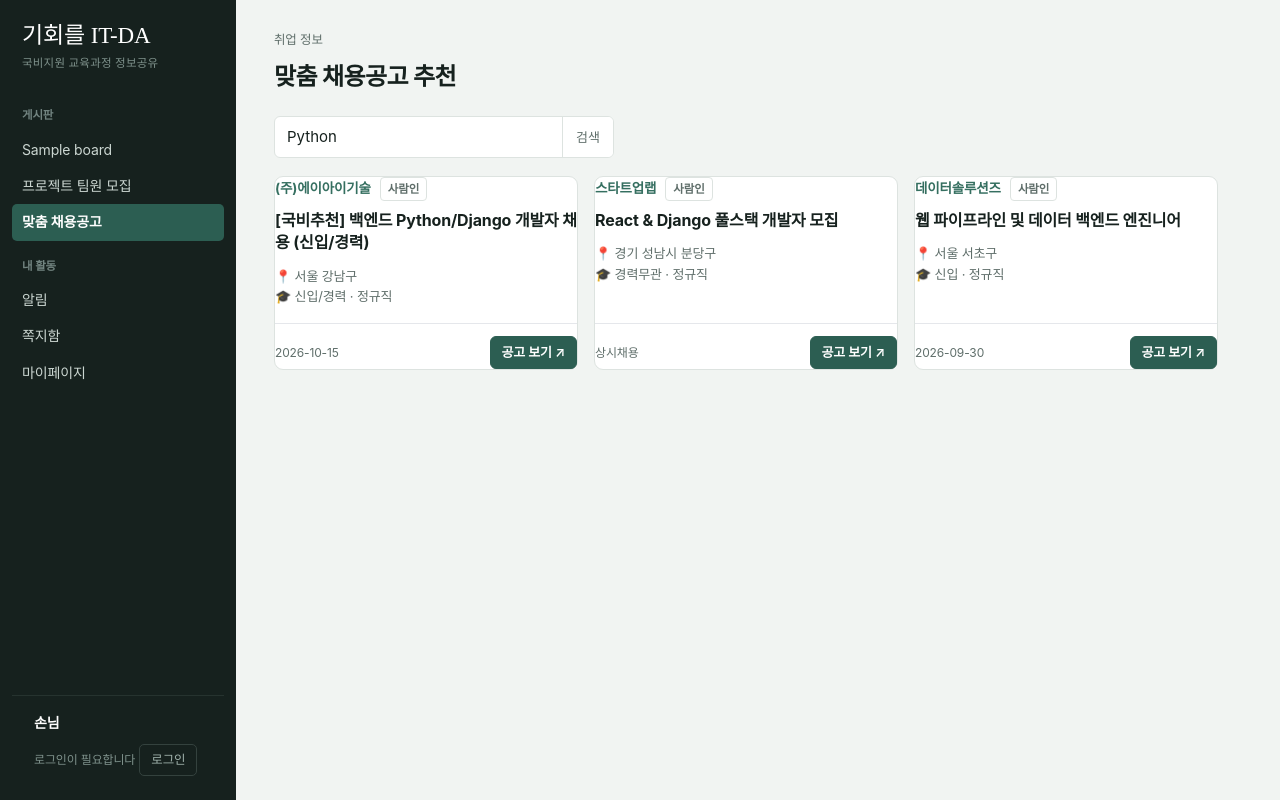
After one commit to AXI260720TEAM3/axi_community, a Django app: page /jobs/recommend/ in a window 1280 px wide. The commit adds this page. Run offline with Django 5.2, Linux system fonts and the light colour scheme; tables that the repository leaves empty hold one stand-in row (values such as "Sample post"); some web fonts are replaced.

Commit message:
맞춤채용공고 페이지추가(아직 api없음)

```diff
--- a/community/templates/base.html
+++ b/community/templates/base.html
@@ -32,6 +32,9 @@
 
     <a class="navlink" href="{% url 'recruit_list' %}"
        {% if nav_current == 'recruit' %}aria-current="true"{% endif %}>프로젝트 팀원 모집</a>
+
+    <a class="navlink" href="{% url 'job_recommendations' %}"
+      {% if nav_current == 'jobs' %}aria-current="true"{% endif %}>맞춤 채용공고</a>
 
     <h4>내 활동</h4>
     <a class="navlink" href="{% url 'notification_list' %}"
--- /dev/null
+++ b/community/templates/jobs/recommend_list.html
@@ -0,0 +1,75 @@
+{% extends "base.html" %}
+{% block title %}채용공고 추천 · 기회를 IT-DA{% endblock %}
+
+{% block content %}
+<!-- 상단 헤더 영역 (list.html 및 home.html 양식 반영) -->
+<div class="head">
+  <div>
+    <div class="crumb">취업 정보</div>
+    <h1>맞춤 채용공고 추천</h1>
+  </div>
+</div>
+
+<!-- 검색 필터 영역 (list.html의 filters, search 클래스 적용) -->
+<form class="filters" method="get">
+  <div class="search" style="width: 100%;">
+    <input name="q" value="{{ keyword }}"
+           placeholder="기술 스택이나 직무를 입력하세요 (예: Python, React, 백엔드)"
+           aria-label="채용공고 검색">
+    <button type="submit">검색</button>
+  </div>
+</form>
+
+<!-- 채용공고 카드 그리드 리스트 (home.html의 cards 및 panel 구조 활용) -->
+<div class="two cards" style="margin-top: 18px; grid-template-columns: repeat(auto-fill, minmax(300px, 1fr));">
+  {% for job in jobs %}
+    <div class="panel" style="margin-top: 0; display: flex; flex-direction: column; justify-content: space-between;">
+      <div>
+        <!-- 카드 상단: 회사명 및 출처 표시 -->
+        <div class="cmt-top" style="margin-bottom: 8px;">
+          <b style="color: var(--primary, #356f60);">{{ job.company }}</b>
+          <span class="tag">사람인</span>
+        </div>
+
+        <!-- 공고 제목 -->
+        <div style="font-size: 16px; font-weight: bold; margin-bottom: 12px; line-height: 1.4;">
+          <a href="{{ job.url }}" target="_blank" rel="noopener noreferrer" style="text-decoration: none; color: inherit;">
+            {{ job.title }}
+          </a>
+        </div>
+
+        <!-- 메타 정보 (상세 정보) -->
+        <p class="lede" style="font-size: 13px; line-height: 1.6; margin: 0;">
+          {% if job.location %}
+            📍 {{ job.location }}<br>
+          {% endif %}
+          🎓 {{ job.experience|default:"경력무관" }} · {{ job.job_type }}
+        </p>
+      </div>
+
+      <!-- 카드 하단 버튼 및 마감일 영역 -->
+      <div style="margin-top: 16px; padding-top: 12px; border-top: 1px solid var(--line, #e5e7eb); display: flex; justify-content: space-between; align-items: center;">
+        <time style="font-size: 12px; color: var(--muted, #888);">
+          {% if job.expiration_date %}{{ job.expiration_date }}{% else %}상시채용{% endif %}
+        </time>
+        <a href="{{ job.url }}" target="_blank" rel="noopener noreferrer" class="btn sm" style="text-decoration: none;">
+          공고 보기 ↗
+        </a>
+      </div>
+    </div>
+  {% empty %}
+    <!-- 검색 결과가 없을 때 (list.html 및 home.html의 empty 디자인 응용) -->
+    <div class="panel" style="grid-column: 1 / -1; margin-top: 0;">
+      <div class="cmt gone" style="text-align: center; padding: 48px 0;">
+        <p>
+          {% if keyword %}
+            '<b>{{ keyword }}</b>'에 대한 추천 채용공고가 없습니다. 다른 검색어로 시도해 보세요.
+          {% else %}
+            검색어를 입력하여 관련 채용공고를 확인해 보세요.
+          {% endif %}
+        </p>
+      </div>
+    </div>
+  {% endfor %}
+</div>
+{% endblock %}
--- a/community/urls.py
+++ b/community/urls.py
@@ -14,7 +14,7 @@ URL 설계 — 팀장이 관리합니다.
 from django.urls import path
 
 from .views import (
-    account, board, comment, message, mypage, notification, post, qna, recruit,
+    account, board, comment, jobs, message, mypage, notification, post, qna, recruit
 )
 
 urlpatterns = [
@@ -80,4 +80,7 @@ urlpatterns = [
     path("notifications/<int:notification_id>/read/", notification.notification_read, name="notification_read"),
     path("notifications/read-all/", notification.notification_read_all, name="notification_read_all"),
     path("notifications/<int:notification_id>/delete/", notification.notification_delete, name="notification_delete"),
+
+    # ------------------------------------------------------------ [신규] 채용공고
+    path("jobs/recommend/", jobs.job_recommendations, name="job_recommendations"),
 ]
--- /dev/null
+++ b/community/views/jobs.py
@@ -0,0 +1,81 @@
+import requests
+from django.shortcuts import render
+from ..models import Board  # 사이드바 메뉴 렌더링을 위해 Board 모델 불러오기
+
+# 승인 전: True (더미 데이터) / 승인 후: False (실제 API)
+USE_MOCK_DATA = True
+SARAMIN_API_KEY = "YOUR_API_KEY_HERE"
+
+def job_recommendations(request):
+    keyword = request.GET.get('q', 'Python').strip()
+    jobs = []
+
+    if USE_MOCK_DATA:
+        jobs = [
+            {
+                'title': '[국비추천] 백엔드 Python/Django 개발자 채용 (신입/경력)',
+                'company': '(주)에이아이기술',
+                'url': 'https://www.saramin.co.kr',
+                'location': '서울 강남구',
+                'job_type': '정규직',
+                'experience': '신입/경력',
+                'expiration_date': '2026-10-15',
+            },
+            {
+                'title': 'React & Django 풀스택 개발자 모집',
+                'company': '스타트업랩',
+                'url': 'https://www.saramin.co.kr',
+                'location': '경기 성남시 분당구',
+                'job_type': '정규직',
+                'experience': '경력무관',
+                'expiration_date': '상시채용',
+            },
+            {
+                'title': '웹 파이프라인 및 데이터 백엔드 엔진니어',
+                'company': '데이터솔루션즈',
+                'url': 'https://www.saramin.co.kr',
+                'location': '서울 서초구',
+                'job_type': '정규직',
+                'experience': '신입',
+                'expiration_date': '2026-09-30',
+            },
+        ]
+    else:
+        url = "https://oapi.saramin.co.kr/job-search"
+        params = {
+            'access-key': SARAMIN_API_KEY,
+            'keywords': keyword,
+            'count': 12,
+            'sort': 'rc',
+            'fields': 'expiration-date'
+        }
+        headers = {'Accept': 'application/json'}
+        try:
+            response = requests.get(url, params=params, headers=headers, timeout=5)
+            if response.status_code == 200:
+                data = response.json()
+                raw_jobs = data.get('jobs', {}).get('job', [])
+                if isinstance(raw_jobs, dict):
+                    raw_jobs = [raw_jobs]
+                for item in raw_jobs:
+                    jobs.append({
+                        'title': item.get('position', {}).get('title'),
+                        'company': item.get('company', {}).get('detail', {}).get('name'),
+                        'url': item.get('url'),
+                        'location': item.get('position', {}).get('location', {}).get('name'),
+                        'job_type': item.get('position', {}).get('job-type', {}).get('name'),
+                        'experience': item.get('position', {}).get('experience-level', {}).get('name'),
+                        'expiration_date': item.get('expiration-timestamp'),
+                    })
+        except Exception as e:
+            print(f"[API Error] {e}")
+
+    # base.html 랜더링 시 필요한 사이드바 게시판 목록 데이터 동기화[cite: 11]
+    nav_boards = Board.objects.all()
+
+    return render(request, 'jobs/recommend_list.html', {
+        'jobs': jobs,
+        'keyword': keyword,
+        'nav_current': 'jobs',
+        'nav_boards': nav_boards,  # 사이드바 템플릿용 변수 추가
+    })
```
